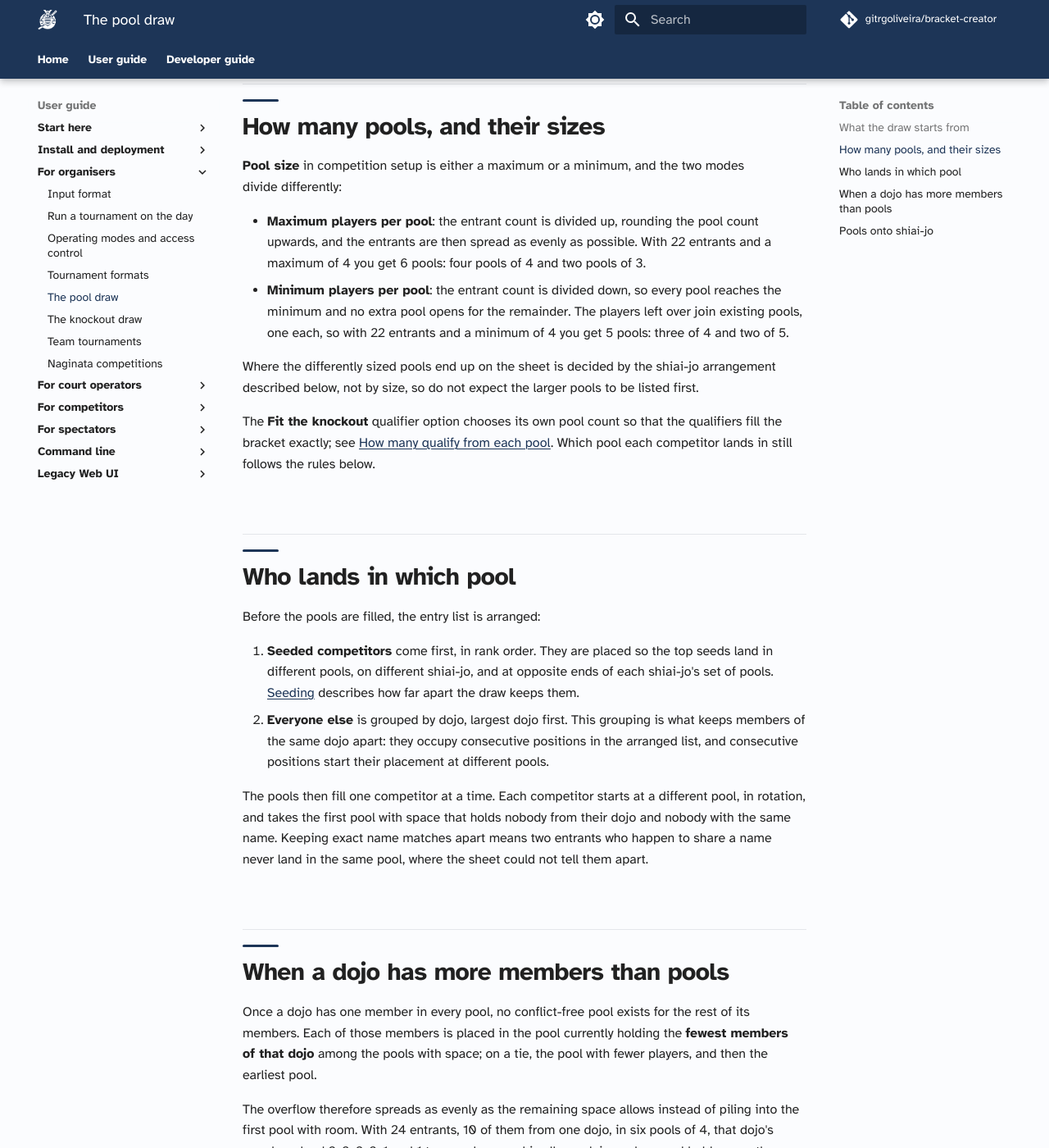
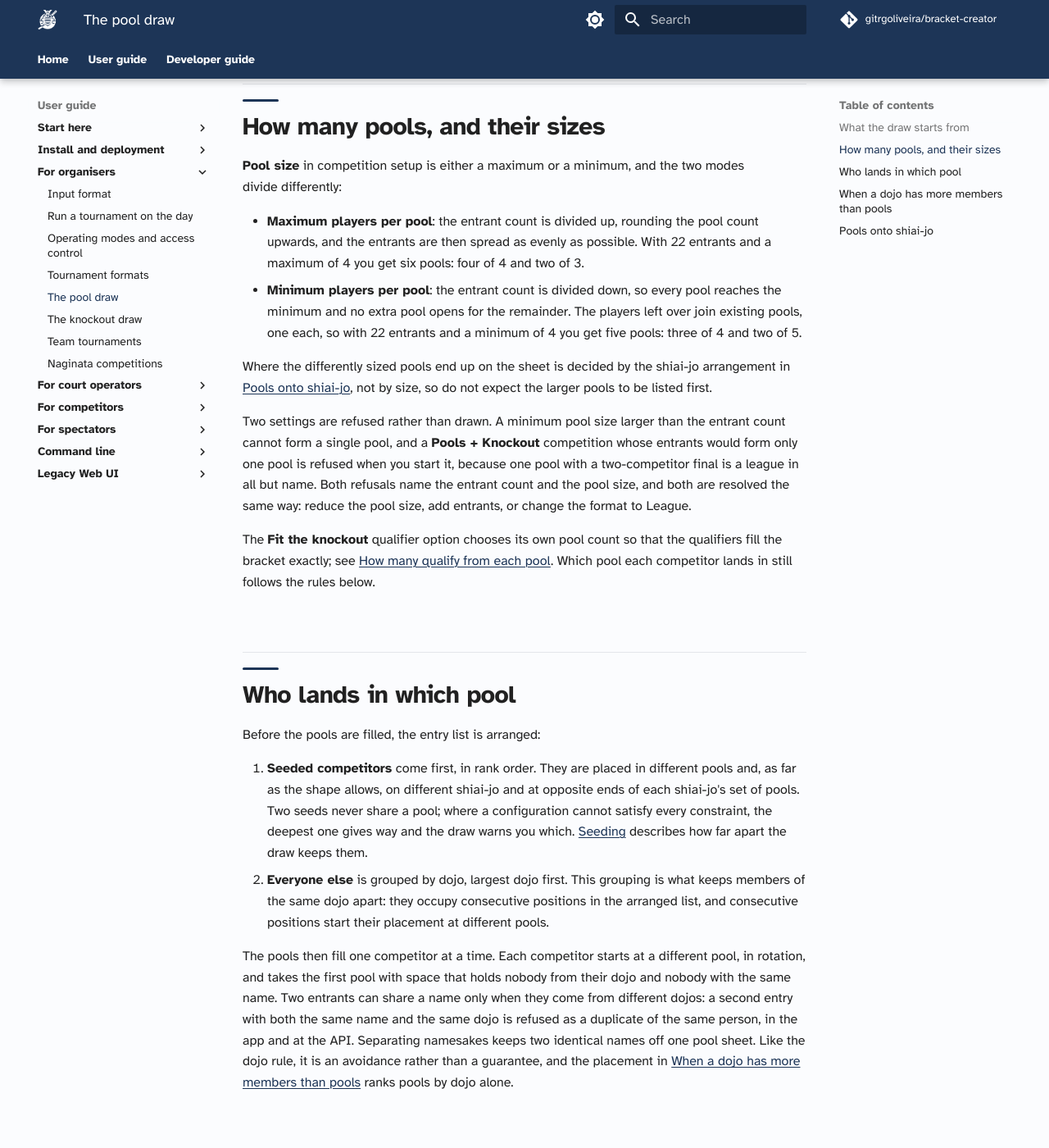
Before and after one commit to gitrgoliveira/bracket-creator, an MkDocs documentation site: the page built from docs/user-guide/organisers/pool-draw.md, in a window 1280 px wide and 1400 px high, scrolled down 775 px. Shown: the whole window at 82% size. Built offline with MkDocs 1.6.1 and Material for MkDocs 9.7.7, drawn with Linux system fonts in a browser that asks for light colours; comment, search, counter and statistics services are not loaded.

Commit message:
docs: correct the pool-draw page's same-name and seeding claims
Five docs-review findings on the new page:

- The same-name rule was stated as a guarantee ("never land in the same
  pool") with a wrong rationale ("the sheet could not tell them apart").
  Two entrants can only share a name when their dojos differ, because a
  second entry with the same name AND dojo is refused as a duplicate of
  the same person, so the sheet always can tell them apart by dojo. The
  separation is also an avoidance rather than a guarantee: the fallback
  ranks pools by dojo alone and never looks at names.
- Seed placement was stated unconditionally; only "different pools" is
  absolute, and the page contradicted its own closing paragraph. Now
  hedged to match the give-way rule the knockout-draw page documents.
- The page never mentioned the two configurations the draw refuses
  (a minimum pool size above the entrant count, and a Pools + Knockout
  competition that would form one pool), which is what an organiser hits
  when Generate draw will not run.
- Replaced a positional cross-reference with a named anchor.
- Spelled out pool counts under ten, matching the sibling pages.

Co-Authored-By: Claude Fable 5 <noreply@anthropic.com>

```diff
--- a/docs/user-guide/organisers/pool-draw.md
+++ b/docs/user-guide/organisers/pool-draw.md
@@ -15,10 +15,12 @@ The draw itself is deterministic: the same entrants, in the same order, with the
 
 **Pool size** in competition setup is either a maximum or a minimum, and the two modes divide differently:
 
-- **Maximum players per pool**: the entrant count is divided up, rounding the pool count upwards, and the entrants are then spread as evenly as possible. With 22 entrants and a maximum of 4 you get 6 pools: four pools of 4 and two pools of 3.
-- **Minimum players per pool**: the entrant count is divided down, so every pool reaches the minimum and no extra pool opens for the remainder. The players left over join existing pools, one each, so with 22 entrants and a minimum of 4 you get 5 pools: three of 4 and two of 5.
+- **Maximum players per pool**: the entrant count is divided up, rounding the pool count upwards, and the entrants are then spread as evenly as possible. With 22 entrants and a maximum of 4 you get six pools: four of 4 and two of 3.
+- **Minimum players per pool**: the entrant count is divided down, so every pool reaches the minimum and no extra pool opens for the remainder. The players left over join existing pools, one each, so with 22 entrants and a minimum of 4 you get five pools: three of 4 and two of 5.
 
-Where the differently sized pools end up on the sheet is decided by the shiai-jo arrangement described below, not by size, so do not expect the larger pools to be listed first.
+Where the differently sized pools end up on the sheet is decided by the shiai-jo arrangement in [Pools onto shiai-jo](#pools-onto-shiai-jo), not by size, so do not expect the larger pools to be listed first.
+
+Two settings are refused rather than drawn. A minimum pool size larger than the entrant count cannot form a single pool, and a **Pools + Knockout** competition whose entrants would form only one pool is refused when you start it, because one pool with a two-competitor final is a league in all but name. Both refusals name the entrant count and the pool size, and both are resolved the same way: reduce the pool size, add entrants, or change the format to League.
 
 The **Fit the knockout** qualifier option chooses its own pool count so that the qualifiers fill the bracket exactly; see [How many qualify from each pool](knockout-draw.md#how-many-qualify-from-each-pool). Which pool each competitor lands in still follows the rules below.
 
@@ -26,10 +28,10 @@ The **Fit the knockout** qualifier option chooses its own pool count so that the
 
 Before the pools are filled, the entry list is arranged:
 
-1. **Seeded competitors** come first, in rank order. They are placed so the top seeds land in different pools, on different shiai-jo, and at opposite ends of each shiai-jo's set of pools. [Seeding](knockout-draw.md#seeding) describes how far apart the draw keeps them.
+1. **Seeded competitors** come first, in rank order. They are placed in different pools and, as far as the shape allows, on different shiai-jo and at opposite ends of each shiai-jo's set of pools. Two seeds never share a pool; where a configuration cannot satisfy every constraint, the deepest one gives way and the draw warns you which. [Seeding](knockout-draw.md#seeding) describes how far apart the draw keeps them.
 2. **Everyone else** is grouped by dojo, largest dojo first. This grouping is what keeps members of the same dojo apart: they occupy consecutive positions in the arranged list, and consecutive positions start their placement at different pools.
 
-The pools then fill one competitor at a time. Each competitor starts at a different pool, in rotation, and takes the first pool with space that holds nobody from their dojo and nobody with the same name. Keeping exact name matches apart means two entrants who happen to share a name never land in the same pool, where the sheet could not tell them apart.
+The pools then fill one competitor at a time. Each competitor starts at a different pool, in rotation, and takes the first pool with space that holds nobody from their dojo and nobody with the same name. Two entrants can share a name only when they come from different dojos: a second entry with both the same name and the same dojo is refused as a duplicate of the same person, in the app and at the API. Separating namesakes keeps two identical names off one pool sheet. Like the dojo rule, it is an avoidance rather than a guarantee, and the placement in [When a dojo has more members than pools](#when-a-dojo-has-more-members-than-pools) ranks pools by dojo alone.
 
 ## When a dojo has more members than pools
 
```
